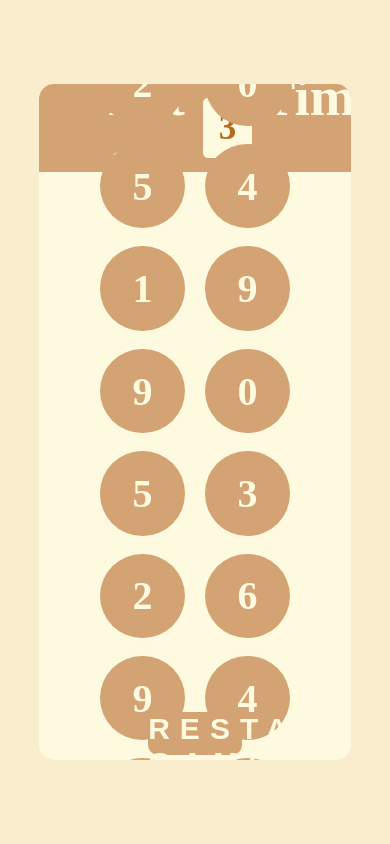
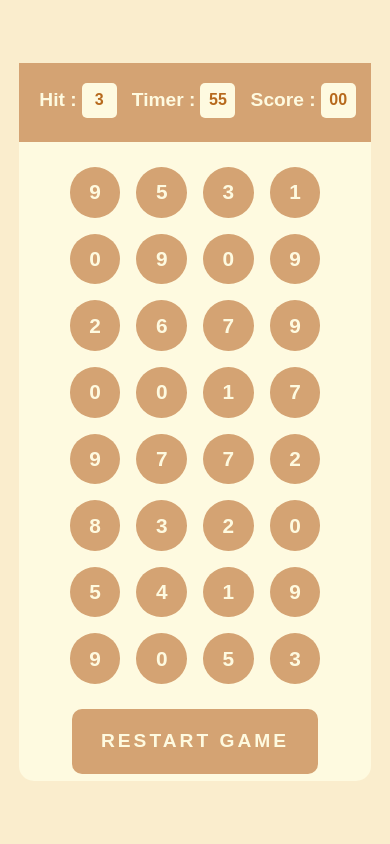
Before and after one commit to GANESH-KORGAONKAR/Bubble-Game, a plain HTML site: page index.html in a window 390 px wide. Drawn offline with Linux system fonts and the light colour scheme.

Commit message:
full code with updated code file

```diff
--- a/script.js
+++ b/script.js
@@ -1,8 +1,19 @@
 // Function to generate new bubbles with random numbers
 function newBubble() {
     let RandomNumGenerator = "";
+    let numBubbles;
 
-    for (let i = 1; i <= 60; i++) {
+    // Adjust the number of bubbles based on screen size
+    if (window.innerWidth > 1024) {
+        numBubbles = 48; // Desktop
+    } else if (window.innerWidth > 768) {
+        numBubbles = 36; // Tablet
+    } else {
+        numBubbles = 32; // Mobile
+    }
+
+
+    for (let i = 1; i <= numBubbles; i++) {
         let RandomN = Math.floor(Math.random() * 10);
         RandomNumGenerator += `<div class="bubble">${RandomN}</div>`;
     }
--- a/style.css
+++ b/style.css
@@ -1,40 +1,48 @@
+/* Reset and Base Styles */
 * {
     padding: 0;
     margin: 0;
     box-sizing: border-box;
 }
 
-html,
-body {
+html, body {
     height: 100%;
     width: 100%;
+    font-family: Arial, sans-serif;
 }
 
+/* Main Container */
 #container {
-    height: 100%;
-    width: 100%;
+    height: 100vh;
+    width: 100vw;
     background-color: #FAEDCD;
     display: flex;
     align-items: center;
     justify-content: center;
+    padding: 10px;
 }
 
 #content {
-    height: 80%;
-    width: 80%;
+    width: 90%;
+    max-width: 800px;
+    height: 85vh;
     background-color: #FEFAE0;
     border-radius: 15px;
-    overflow: hidden;
+    display: flex;
+    flex-direction: column;
+    justify-content: space-between;
 }
 
+/* Top Section - Scoreboard */
 #content-top {
     height: 13%;
     width: 100%;
     background-color: #D4A373;
-    padding: 00 20%;
     display: flex;
     align-items: center;
     justify-content: space-evenly;
+    flex-wrap: wrap;
+    padding: 10px;
 }
 
 .elements {
@@ -44,56 +52,48 @@ body {
 }
 
 .elements h2 {
-    padding: 7px;
+    padding: 5px;
     color: #FEFAE0;
-    font-size: 55px;
+    font-size: 1.8rem;
 }
 
 .box {
     display: flex;
     align-items: center;
     justify-content: center;
-    height: 60px;
-    width: 60px;
-    font-size: 35px;
+    height: 50px;
+    width: 50px;
+    font-size: 1.5rem;
     font-weight: 700;
     background-color: #FEFAE0;
     color: #b76a1d;
     border-radius: 5px;
 }
 
-
+/* Middle Section - Bubble Area */
 #content-mid {
-    height: 80%;
+    flex: 1;
     display: flex;
+    flex-wrap: wrap;
     align-content: center;
-    flex-wrap: wrap;
     justify-content: center;
-}
-
-#content-mid h1 {
-    font-size: 200px;
-    color: #b76a1d;
-}
-
-#content-mid h2 {
-    font-size: 100px;
-    color: #987553;
+    padding: 15px;
+    overflow-y: auto;  /* Allows scrolling if needed */
 }
 
 .bubble {
-    height: 10vh;
-    width: 10vh;
+    height: 8vh;
+    width: 8vh;
     border-radius: 50%;
     background-color: #D4A373;
     color: #FEFAE0;
     display: flex;
     align-items: center;
     justify-content: center;
-    flex-wrap: wrap;
-    margin: 9px 10.4px;
+    margin: 8px;
     font-weight: 900;
-    font-size: 40px;
+    font-size: 2rem;
+    transition: background 0.3s ease-in-out;
 }
 
 .bubble:hover {
@@ -101,27 +101,95 @@ body {
     cursor: pointer;
 }
 
+/* Bottom Section - Restart Button */
 #content-bottom {
-    height: 7%;
+    height: 10%;
     display: flex;
     align-content: center;
     justify-content: center;
 }
 
 #button {
-    width: 30%;
+    width: 50%;
     height: 90%;
     background-color: #D4A373;
     color: #FEFAE0;
     border: none;
     outline: none;
     border-radius: 10px;
-    font-size: 30px;
+    font-size: 1.5rem;
     font-weight: 600;
-    letter-spacing: 10px;
+    letter-spacing: 3px;
+    transition: background 0.3s ease-in-out;
+    position: relative; /* Ensure it stays visible */
 }
 
 #button:hover {
     background-color: #987553;
     cursor: pointer;
 }
+
+/* ---------------- RESPONSIVE DESIGN ---------------- */
+
+/* Tablets */
+@media (max-width: 768px) {
+    .elements h2 {
+        font-size: 1.5rem;
+    }
+
+    .box {
+        height: 40px;
+        width: 40px;
+        font-size: 1.2rem;
+    }
+
+    .bubble {
+        height: 7vh;
+        width: 7vh;
+        font-size: 1.5rem;
+    }
+
+    #button {
+        font-size: 1.3rem;
+        width: 60%;
+    }
+}
+
+/* Mobile Devices */
+@media (max-width: 480px) {
+    #content {
+        width: 95%;
+        height: 85vh;
+    }
+
+    #content-top {
+        flex-direction: column;
+        height: 11%;
+        padding: 10px;
+    }
+
+    .elements {
+        margin-bottom: 5px;
+    }
+
+    .elements h2 {
+        font-size: 1.2rem;
+    }
+
+    .box {
+        height: 35px;
+        width: 35px;
+        font-size: 1rem;
+    }
+
+    .bubble {
+        height: 6vh;
+        width: 6vh;
+        font-size: 1.3rem;
+    }
+
+    #button {
+        font-size: 1.2rem;
+        width: 70%;
+    }
+}
```
